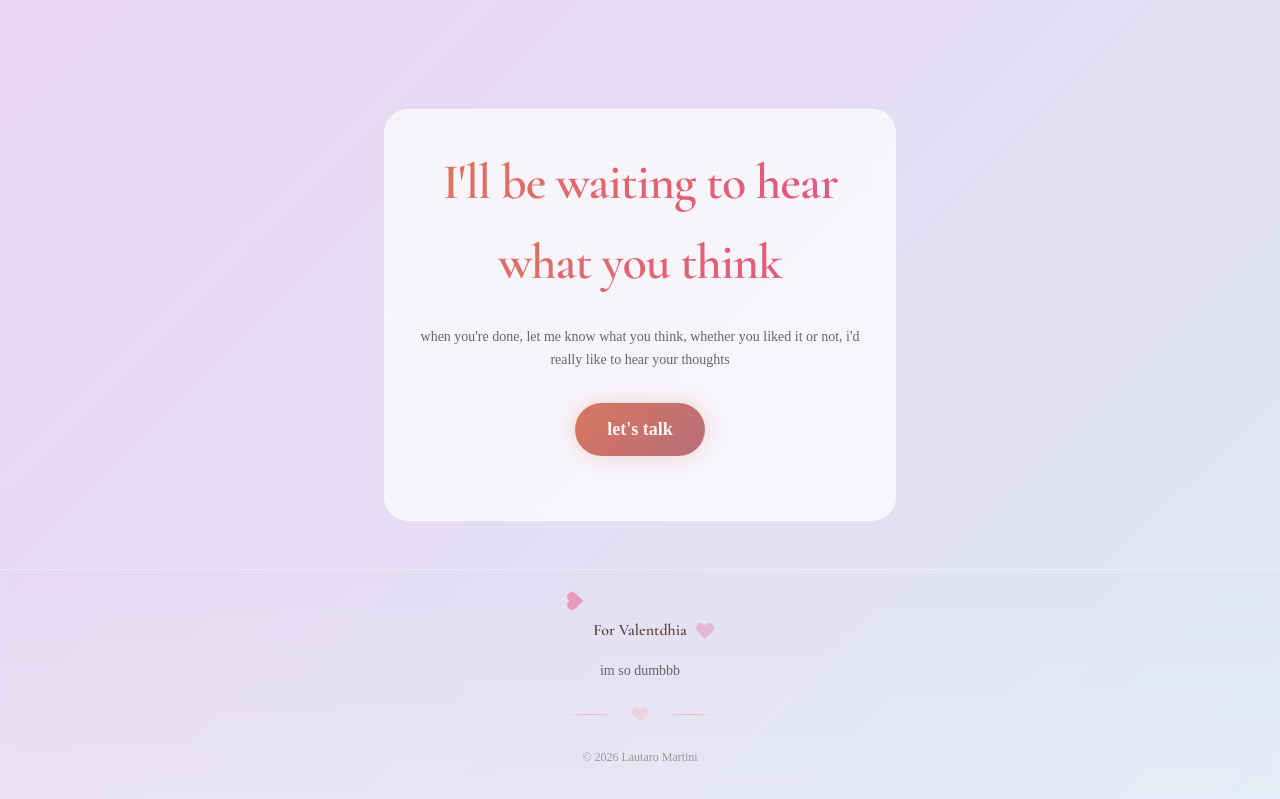
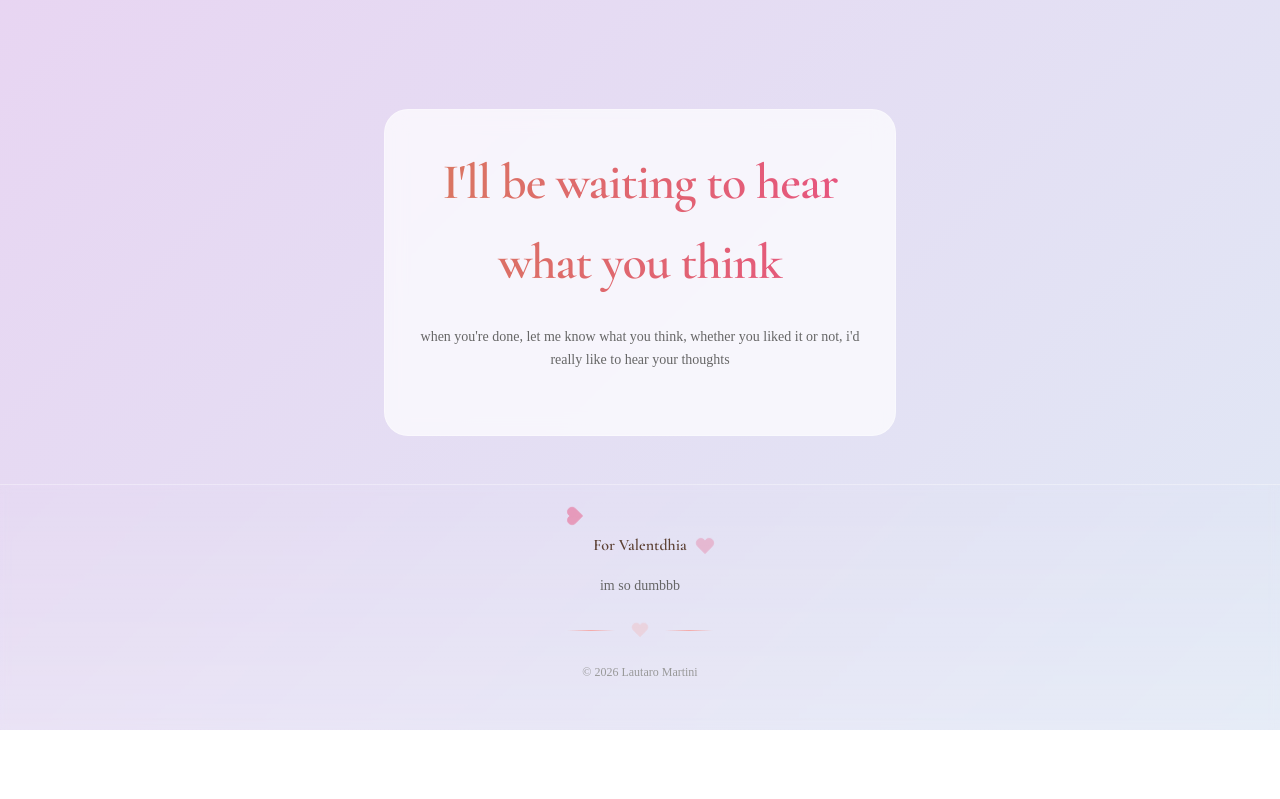
Before and after one commit to LautaroMartini/forvalentdhia, a plain HTML site: page index.html in a window 1280 px wide. Shown: the part 2059-2858 px from the top of the page. After the commit the page ends 2789 px from the top, so only its background shows below. Drawn offline with nearby package versions, Linux system fonts and the light colour scheme; a web font is replaced by a local one.

Commit message:
Update index.html

```diff
--- a/index.html
+++ b/index.html
@@ -973,7 +973,6 @@ My intention isn't to rush anything, but to build something real step by step.</
         <div class="glass-card" style="max-width: 32rem; margin: 0 auto;">
             <h2 style="background: linear-gradient(to right, #D97760, #E75480); -webkit-background-clip: text; -webkit-text-fill-color: transparent; background-clip: text; margin-bottom: 1.5rem;">I'll be waiting to hear what you think</h2>
             <p style="margin-bottom: 2rem;">when you're done, let me know what you think, whether you liked it or not, i'd really like to hear your thoughts</p>
-            <a href="https://wa.me/+5491127711627" target="_blank" rel="noopener noreferrer" class="btn-explore" style="text-decoration: none; display: inline-block; animation: pulse-glow 2s ease-in-out infinite;">let's talk</a>
             <p style="font-size: 0.75rem; color: #999; margin-top: 2rem;"></p>
         </div>
     </section>
```
